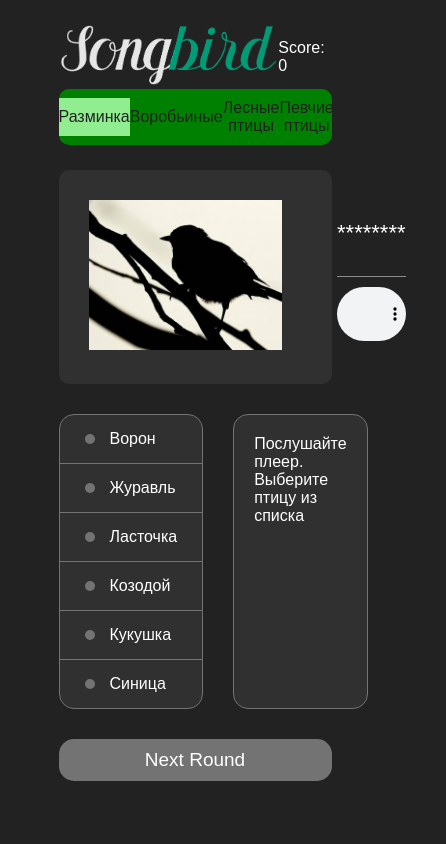
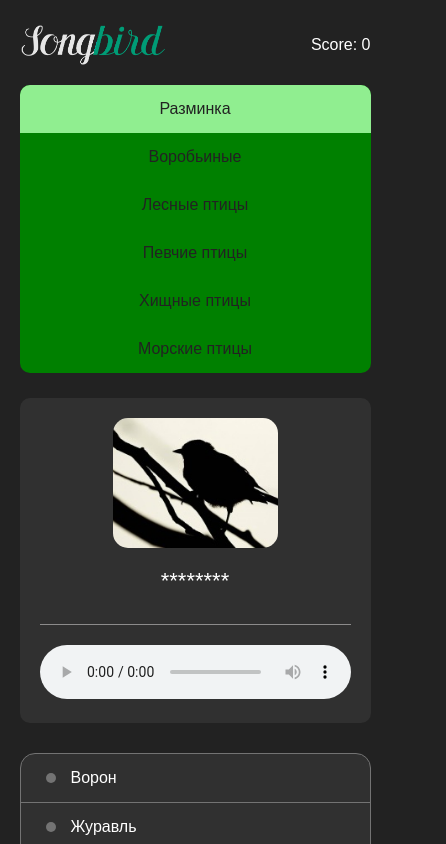
Before and after one commit to bleepthesheep/songbird, a React (Create React App) app: page / in a window 390 px wide. Shown: the top 844 px of the page, 446 px wide, since content can reach past the window. Built offline with nearby package versions, Linux system fonts and the light colour scheme.

Commit message:
feat: fix css for all devices

```diff
--- a/src/App.js
+++ b/src/App.js
@@ -63,7 +63,7 @@ function App() {
             image={birdsData[type][bird].image}
             hide={hide}
           />
-          <div className="flex">
+          <div className="main-wrapper">
             <Options
               birds={birdsData[type]}
               checkId={checkId}
--- a/src/assets/css/header.scss
+++ b/src/assets/css/header.scss
@@ -1,15 +1,28 @@
 .header {
   padding: 25px 0;
+
+  .logo {
+    display: block;
+    height: 60px;
+    @media only screen and (max-width: 500px) {
+      height: 40px;
+    }
+  }
 
   .top {
     display: flex;
     justify-content: space-between;
     align-items: center;
+
+    @media only screen and (max-width: 500px) {
+      margin-bottom: 20px;
+    }
   }
 
   .menu {
     display: flex;
     align-items: center;
+    flex-wrap: wrap;
 
     background-color: green;
     color: #222;
@@ -17,11 +30,20 @@
     border-radius: 10px;
     overflow: hidden;
 
+    @media only screen and (max-width: 500px) {
+      flex-direction: column;
+      align-items: stretch;
+    }
+
     .item {
-      padding: 10px 0;
+      padding: 10px 15px;
       flex-grow: 1;
       text-align: center;
       cursor: default;
+
+      @media only screen and (max-width: 500px) {
+        padding: 15px 15px;
+      }
 
       &.active {
         background-color: lightgreen;
--- a/src/assets/css/main.scss
+++ b/src/assets/css/main.scss
@@ -14,7 +14,7 @@ body {
 .container {
   margin-left: auto;
   margin-right: auto;
-  width: 70%;
+  width: 90%;
   max-width: 1024px;
 }
 
@@ -54,8 +54,46 @@ audio {
   background-color: #303030;
   border-radius: 15px;
   border: 1px solid #737373;
+
+  &__image {
+    height: 130px;
+    width: 165px;
+    border-radius: 15px;
+    vertical-align: middle;
+    object-fit: cover;
+    flex-shrink: 0;
+    // line-height: 1;
+    // display: block;
+    border-style: none;
+  }
 }
 
 .mt-4 {
   margin-top: 20px;
 }
+
+.main-wrapper {
+  display: flex;
+  @media only screen and (max-width: 940px) {
+    flex-direction: column;
+  }
+}
+
+.desc__header {
+  // margin-top: 20px;
+  display: flex;
+  @media only screen and (max-width: 470px) {
+    flex-direction: column;
+    text-align: center;
+  }
+}
+
+.desc__image {
+  margin-right: 20px;
+  // display: inline;
+
+  @media only screen and (max-width: 470px) {
+    margin-right: 0;
+    margin-bottom: 20px;
+  }
+}
--- a/src/assets/css/options.scss
+++ b/src/assets/css/options.scss
@@ -2,9 +2,14 @@
   background-color: #303030;
   margin-top: 30px;
   margin-right: 30px;
+
   //   padding: 30px;
   border-radius: 15px;
   border: 1px solid #737373;
+
+  @media only screen and (max-width: 940px) {
+    margin-right: 0;
+  }
 
   .option {
     display: flex;
--- a/src/assets/css/question.scss
+++ b/src/assets/css/question.scss
@@ -5,6 +5,29 @@
   display: flex;
 
   border-radius: 10px;
+
+  @media only screen and (max-width: 570px) {
+    padding: 20px;
+    flex-direction: column;
+    align-items: stretch;
+    text-align: center;
+  }
+}
+
+.audio-container {
+  margin-top: 20px;
+}
+
+.question__image {
+  height: 130px;
+  width: 165px;
+  border-radius: 15px;
+  vertical-align: middle;
+  object-fit: cover;
+  flex-shrink: 0;
+  // line-height: 1;
+  // display: block;
+  border-style: none;
 }
 
 .question__main {
@@ -12,6 +35,12 @@
   margin-left: 15px;
   padding-left: 40px;
   padding-right: 40px;
+
+  @media only screen and (max-width: 570px) {
+    padding-left: 0;
+    padding-right: 0;
+    margin-left: 0;
+  }
 }
 
 .question__name {
--- a/src/components/Desc.js
+++ b/src/components/Desc.js
@@ -5,14 +5,16 @@ const Desc = ({ bird }) => {
   if (bird) {
     return (
       <div className="flex-1 desc">
-        <div className="flex">
-          <img
-            height="120"
-            src={bird.image}
-            alt={bird.name + ', ' + bird.species}
-          />
-
-          <div className="flex-1 ml-4">
+        <div className="desc__header">
+          <p>
+            <img
+              className="desc__image"
+              height="120"
+              src={bird.image}
+              alt={bird.name + ', ' + bird.species}
+            />
+          </p>
+          <div className="flex-1">
             {bird.name}
             <hr />
             {bird.species}
--- a/src/components/Header.js
+++ b/src/components/Header.js
@@ -19,7 +19,7 @@ const Header = ({ score = 0, active = 0 }) => {
     <header className="header">
       <div className="top">
         <div className="logo-wrapper">
-          <img src={logo} height="60" className="logo" alt="logo" />
+          <img src={logo} className="logo" alt="logo" />
         </div>
         <div className="score">Score: {score}</div>
       </div>
--- a/src/components/Question.js
+++ b/src/components/Question.js
@@ -9,9 +9,9 @@ function Question({ birdName, audio, hide, image }) {
     <div className="question">
       <div className="question__image-wrapper">
         {hide ? (
-          <img height="150" src={noimage} alt="" className="question__image" />
+          <img src={noimage} alt="" className="question__image" />
         ) : (
-          <img height="150" src={image} alt="" className="question__image" />
+          <img src={image} alt="" className="question__image" />
         )}
       </div>
 
```
